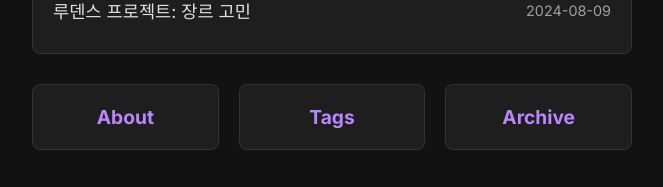
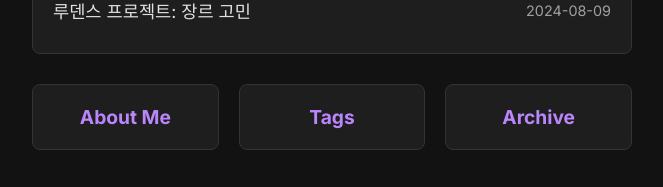
Before and after one commit to hojun313/hojun313.github.io, a Jekyll site: the page built from index.html, in a window 1280 px wide. Shown: the part 793-980 px from the top of the page, without its empty margins (308-971 px from the left). Built offline with Jekyll 4.4.1, drawn with Linux system fonts in a browser that asks for light colours.

```diff
--- a/index.html
+++ b/index.html
@@ -45,7 +45,7 @@
             </div>
             <div class="hub-bottom-row">
                 <div class="hub-section hub-section-small">
-                    <h2><a href="/about/">About</a></h2>
+                    <h2><a href="/about/">About Me</a></h2>
                 </div>
                 <div class="hub-section hub-section-small">
                     <h2><a href="/tags/">Tags</a></h2>
```
